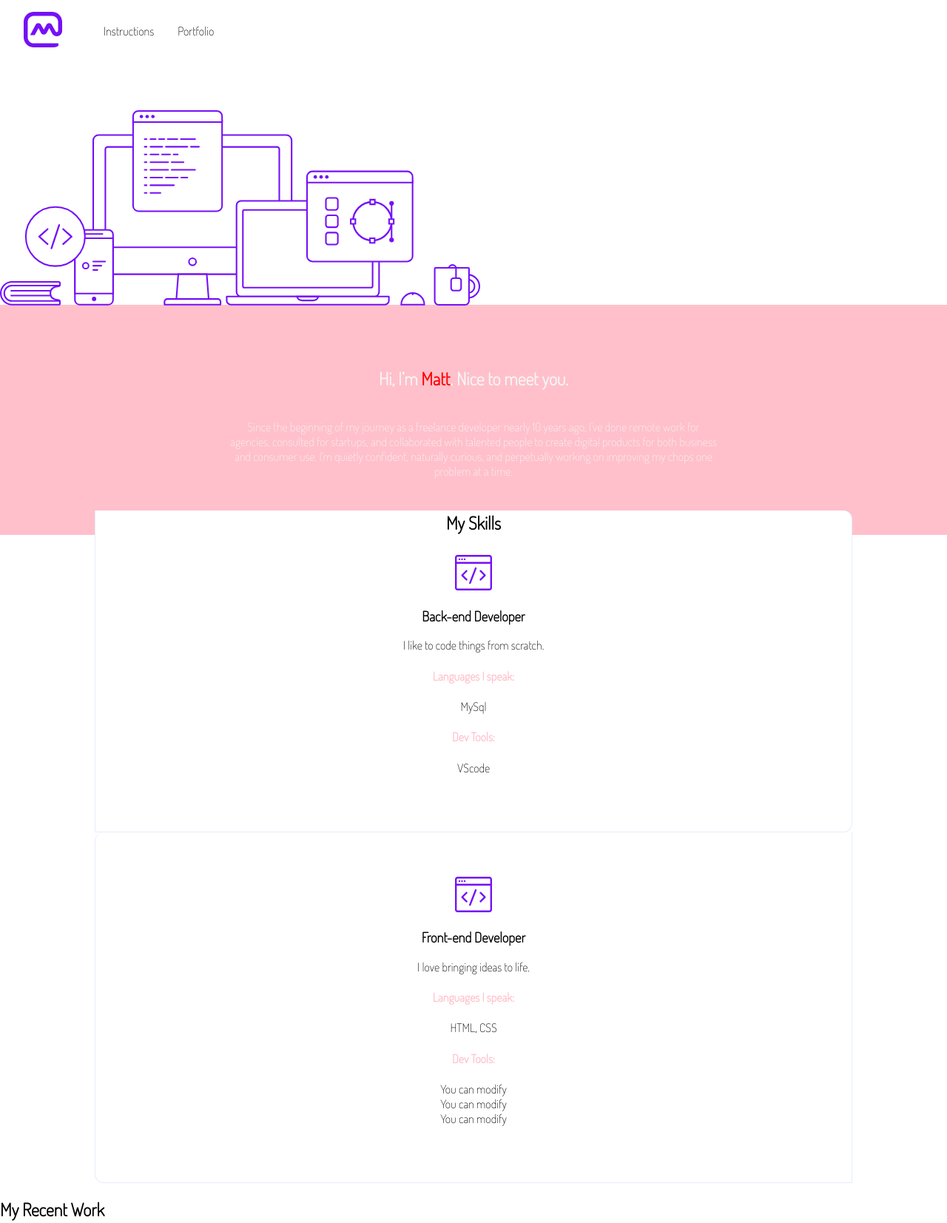
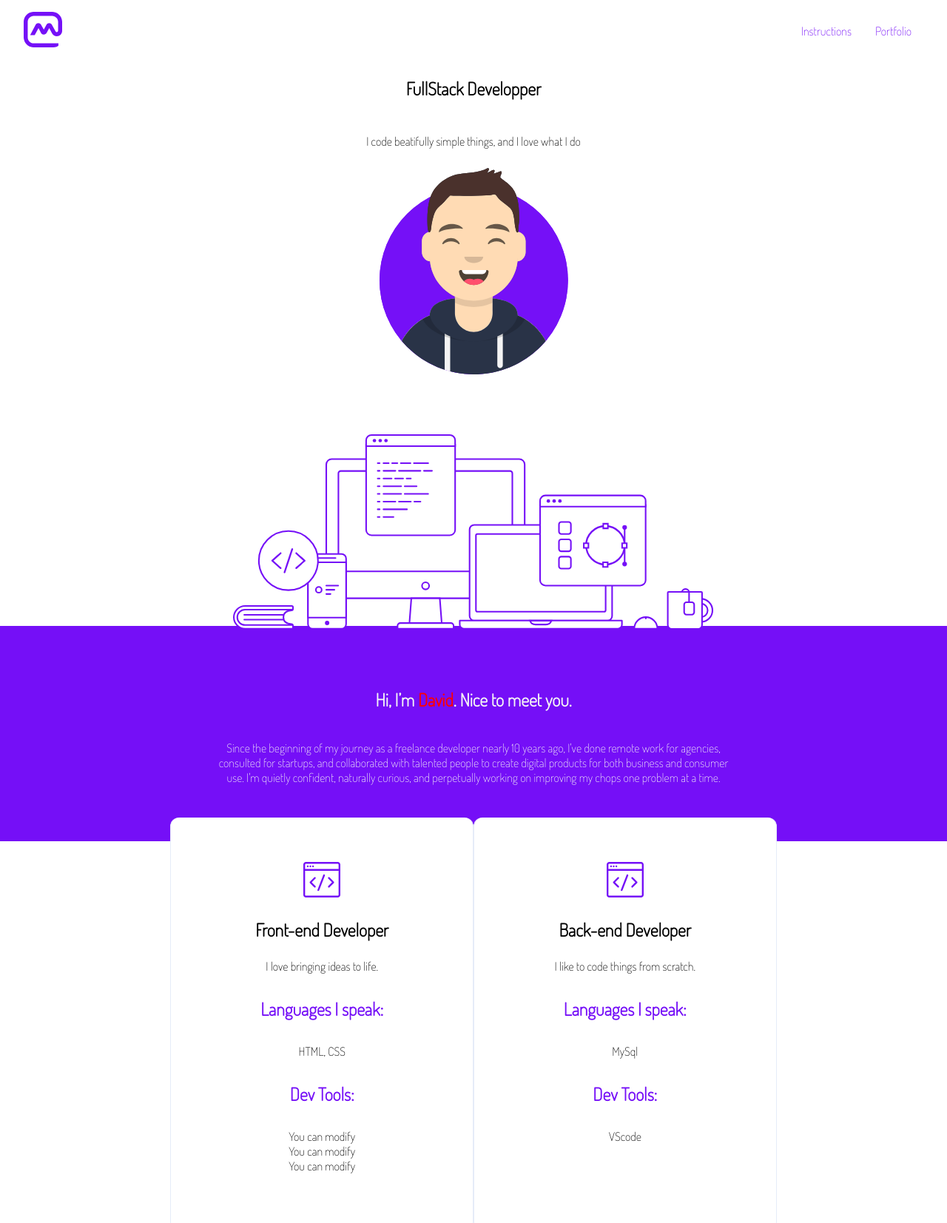
Before and after one commit to WildCodeSchool-2024-02/JS-Nantes-checkpoint-1-RamCSS-II, a website: page site/portfolio.html in a window 1280 px wide. Shown: the top 1653 px of the page at 74% size. Drawn offline with Linux system fonts and the light colour scheme.

Commit message:
finish css part2

```diff
--- a/site/css/portfolio.css
+++ b/site/css/portfolio.css
@@ -1,26 +1,50 @@
 :root {
+  --gutter: 1rem;
   --radius: 12px;
 
   --cardColor: #ffffff;
   --borderColor: #e6ecf8;
   --shadowColor: #e9f0f380;
 
+  --borderTemplate: 1px solid;
   --styledBorder: var(--borderTemplate) var(--borderColor);
   --styledShadow: 0 5px 5px 0 var(var(--shadowColor));
 
   --textAlign: center;
+
+
+  --darkColor: #000000;
+  --textColor: #39424e;
+  --wildColor: #f76c6c;
+  --lightWildColor: #750ff7;
+  --light: #f5f5f5;
+  --purple: #750ff7;
+  --videoBorderColor: #d4d4d4;
+
+  --styledVideoBorder: var(var(--borderTemplate)) var(--videoBorderColor);
 }
 
-img {
-  max-width: 100%;
+/* * {
+  border: solid 1px black;
+} */
+
+body {
+  font-family: "Dosis", sans-serif;
+  margin: 0;
+  padding: 0;
 }
 
-h1 {
-  font-size: calc(var(--gutter) * 1.5);
+/* Barre de nav */
+
+header>nav {
+  display: flex;
+  margin: var(--gutter) calc(var(--gutter) * 2);
+  justify-content: space-between;
 }
 
-p {
-  padding: 0 var(--gutter);
+header>nav>img {
+  height: calc(var(--gutter) * 3);
+  border-radius: var(--radius);
 }
 
 .menu {
@@ -28,13 +52,46 @@ p {
   margin-bottom: var(--gutter);
 }
 
+.menu>li>a {
+  color: var(--purple);
+}
+
+/* Fullstack text + avatar */
+
+.presentation {
+  display: flex;
+  flex-direction: column;
+  justify-content: center;
+  align-items: center;
+  gap: 10px;
+}
+
+.presnetation>h1 {
+  font-size: calc(var(--gutter) * 1.5);
+}
+
+.presentation>img {
+  width: 20vw;
+}
+
+/* Box image d'ordi */
 .desktop {
   margin: 0;
   margin-top: calc(var(--gutter) * 5);
   margin-bottom: calc(var(--gutter) * -0.3125);
+  display: flex;
+  justify-content: center;
+}
+
+
+/* Titre + description */
+.purple-bg {
+  /* valable pour le footer */
+  background-color: var(--lightWildColor);
 }
 
 .description {
+  /* valable pour le footer */
   color: var(--light);
   display: flex;
   flex-direction: column;
@@ -42,22 +99,28 @@ p {
   padding: calc(var(--gutter) * 3.75);
 }
 
-.description p {
+.description>h1 {
+  font-size: calc(var(--gutter) * 1.5);
+}
+
+.description>p {
   width: 60%;
   text-align: var(--textAlign);
 }
 
-.pink-bg {
-  background-color: var(--lightWildColor);
-}
+/* Partie articles de skills */
 
 .skills {
+  display: flex;
   margin-top: calc(var(--gutter) * -2);
   border-radius: var(--radius);
   padding: 0 10%;
+  flex-direction: row-reverse;
+  justify-content: center;
 }
 
 .skills--title {
+  display: none;
   margin: calc(var(--gutter) * -2) 0;
   text-align: var(--textAlign);
 }
@@ -71,16 +134,12 @@ p {
   border-radius: var(--radius);
   text-align: var(--textAlign);
   box-shadow: var(--styledShadow);
+  min-width: 40%;
 }
 
-.column:first-of-type {
-  border-bottom-left-radius: 0;
-  border-top-left-radius: 0;
-}
-
-.column:last-child {
-  border-top-right-radius: 0;
-  border-bottom-right-radius: 0;
+.column>h3,
+.column>h4 {
+  font-size: calc(var(--gutter) * 1.5);
 }
 
 .column ul {
@@ -88,23 +147,89 @@ p {
   padding: 0;
 }
 
-.pink-text {
-  color: var(--lightWildColor);
+
+/* My recent work */
+
+.projects {
+  display: flex;
+  justify-content: center;
+  align-items: center;
+  flex-direction: column;
+}
+
+.work-boxes {
+  width: 100vw;
+  display: flex;
+  flex-wrap: wrap;
+  justify-content: center;
+}
+
+.box {
+  width: 25vw;
+  padding: calc(var(--gutter) * 2);
+  border: var(--styledBorder);
+  margin: calc(var(--gutter) * 1.25);
+  border-radius: var(--radius);
+  box-shadow: 0 5px 5px 0 var(--shadowColor);
+  text-align: center;
+
 }
 
 .projects a {
   color: var(--purple);
 }
 
-.box {
-  width: 25%;
-  padding: calc(var(--gutter) * 2);
-  border: var(--styledBorder);
-  margin: calc(var(--gutter) * 1.25);
-  border-radius: var(--radius);
-  box-shadow: var(--styledShadow);
+.purple-text {
+  color: var(--lightWildColor);
 }
 
-.purple-text {
-  color: var(--purple);
+@media screen and (width <=1024px) {
+  .skills {
+    padding: 0;
+  }
+
+  .column {
+    width: 45vw;
+  }
+
+  .box {
+    width: 40vw
+  }
 }
+
+@media screen and (width <=425px) {
+  .presentation>img {
+    width: 50%;
+    margin-bottom: 10px;
+  }
+
+  .description>p {
+    width: 80vw;
+  }
+
+  section>.desktop {
+    display: none;
+  }
+
+  .skills {
+    flex-direction: column;
+    gap: 5px;
+  }
+
+  .column {
+    width: 90vw;
+    margin-left: 4vw;
+  }
+
+  .work-boxes {
+    flex-direction: column;
+  }
+
+  .box {
+    width: 90vw;
+  }
+
+  footer>h2 {
+    text-align: center;
+  }
+}
--- a/site/portfolio.html
+++ b/site/portfolio.html
@@ -1,5 +1,6 @@
 <!DOCTYPE html>
 <html lang="en">
+
 <head>
   <meta charset="utf-8">
   <meta name="viewport" content="width=device-width, initial-scale=1, shrink-to-fit=no">
@@ -22,6 +23,12 @@
   <main>
     <!-- First banner with title, description, avatar and image desktop -->
     <!-- You can use the avatar image on the folder image -->
+    <section class="presentation">
+      <h1>FullStack Developper</h1>
+      <p> I code beatifully simple things, and I love what I do</p>
+      <img src="./image/avatar.svg" alt="avtar">
+    </section>
+
     <section>
       <figure class="desktop">
         <img src="image/desktop.svg" alt="desktop" />
@@ -30,9 +37,12 @@
 
     <!-- Second banner with description of your name and your presentation -->
     <article>
-        <section class="description pink-bg">
-          <h1>Hi, I’m <span id="firstname">Matt</span>. Nice to meet you.</h1>
-          <p>Since the beginning of my journey as a freelance developer nearly 10 years ago, I've done remote work for agencies, consulted for startups, and collaborated with talented people to create digital products for both business and consumer use. I'm quietly confident, naturally curious, and perpetually working on improving my chops one problem at a time.</p>
+      <section class="description purple-bg">
+        <h1>Hi, I’m <span id="firstname">David</span>. Nice to meet you.</h1>
+        <p>Since the beginning of my journey as a freelance developer nearly 10 years ago, I've done remote work for
+          agencies, consulted for startups, and collaborated with talented people to create digital products for both
+          business and consumer use. I'm quietly confident, naturally curious, and perpetually working on improving my
+          chops one problem at a time.</p>
       </section>
     </article>
 
@@ -44,9 +54,9 @@
         <img src="image/frontend.svg" alt="" />
         <h3>Back-end Developer</h3>
         <p>I like to code things from scratch.</p>
-              <h4 class="pink-text">Languages I speak:</h4>
+        <h4 class="purple-text">Languages I speak:</h4>
         <p>MySql</p>
-              <h4 class="pink-text">Dev Tools:</h4>
+        <h4 class="purple-text">Dev Tools:</h4>
         <ul>
           <li>VScode</li>
         </ul>
@@ -55,9 +65,9 @@
         <img src="image/frontend.svg" alt="" />
         <h3>Front-end Developer</h3>
         <p>I love bringing ideas to life.</p>
-              <h4 class="pink-text">Languages I speak:</h4>
+        <h4 class="purple-text">Languages I speak:</h4>
         <p>HTML, CSS</p>
-              <h4 class="pink-text">Dev Tools:</h4>
+        <h4 class="purple-text">Dev Tools:</h4>
         <ul id="front-dev-tools">
           <li>You can modify</li>
           <li>You can modify</li>
@@ -70,10 +80,11 @@
     <article class="projects">
       <h2>My Recent Work</h2>
       <p>Here are a few projects I've worked on recently. Want to see more? Email me.</p>
+<div class ="work-boxes">
       <section class="box">
         <img src="https://mattfarley.ca/img/logos/kybercore.svg" alt="logo-entreprise" />
         <p>Next level plug and play chassis systems for custom do-it-yourself lightsaber builds.</p>
-            <a class="disabled" >In development</a>
+        <a class="disabled">In development</a>
       </section>
       <section class="box">
         <img src="https://mattfarley.ca/img/logos/basin.svg" alt="logo-entreprise" />
@@ -88,14 +99,16 @@
       <section class="box">
         <img src="https://mattfarley.ca/img/logos/dovetail.svg" alt="logo-entreprise" />
         <p>A space and member management solution for coworking communities both big and small.</p>
-            <a class="disabled" >Shutdown in 2017</a>
+        <a class="disabled">Shutdown in 2017</a>
       </section>
+    </div>
     </article>
   </main>
-    <footer class="description pink-bg">
+  <footer class="description purple-bg">
     <img src="image/logo-white.svg" alt='logo-white' />
-        <p>Living, learning, & leveling up one day at a time.</p>
+    <h2>Living, learning, & leveling up one day at a time.</h2>
   </footer>
   <script src="js/portfolio.js"></script>
 </body>
+
 </html>
```
Lines whose indentation alone changed are shown as unchanged.
